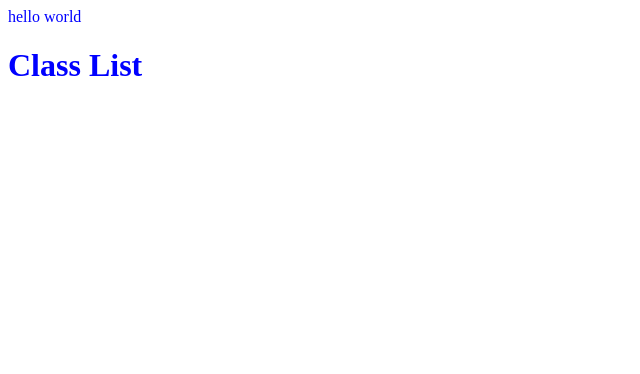
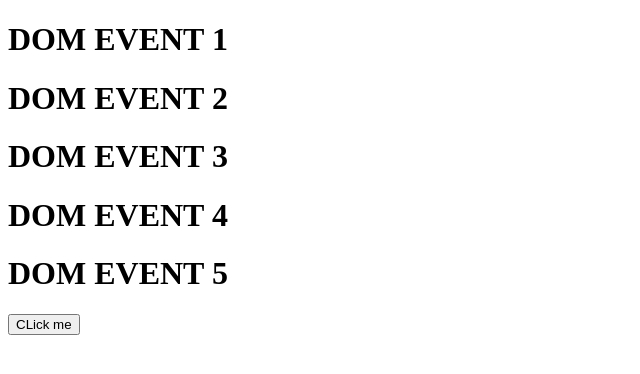
Before and after one commit to mycvlnn/music-player, a plain HTML site: page index.html in a window 1280 px wide. Shown: the whole page, without its empty margins (0-640 px from the left). Drawn offline with Linux system fonts and the light colour scheme.

Commit message:
DOM event in Javascript

```diff
--- a/index.html
+++ b/index.html
@@ -18,10 +18,27 @@
 </head>
 
 <body>
-    <div class="box box-2 box-3">
-        hello world
-        <h1>Class List</h1>
+    <div class="box">
+        <h1>DOM EVENT 1</h1>
     </div>
+    <div class="box">
+        <h1>DOM EVENT 2</h1>
+    </div>
+    <div class="box">
+        <h1>DOM EVENT 3 </h1>
+    </div>
+    <div class="box">
+        <h1>DOM EVENT 4</h1>
+    </div>
+    <div class="box">
+        <h1>DOM EVENT 5</h1>
+    </div>
+    <button onclick="clickHandler()">CLick me</button>
+    <script>
+        function clickHandler() {
+            alert('click me')
+        }
+    </script>
     <script src="main.js"></script>
 </body>
 
--- a/main.js
+++ b/main.js
@@ -1,35 +1,11 @@
-// classList property
+// DOM Event
+// 1. Attribute events => done bên file html
+// 2. Assign event using the HTML DOM
 
-// add
-// contains
-// remove
-// toggle
+const boxElements = document.querySelectorAll(".box");
 
-const boxElement = document.querySelector(".box");
-const classList = boxElement.classList;
-console.log({ classList });
-
-const valueClassList = classList.value;
-console.log({ valueClassList }); // "box box-2 box-3"
-
-// 1. add: Thêm một hoặc nhiều class vào trong element
-classList.add("red", "blue");
-
-// 2. contains: check một class có tồn tại trong element này hay không?
-
-const checkClass = classList.contains("red");
-console.log({ checkClass }); // return true
-
-// 3. remove: Xoá một class ở bên trong một element. Nếu trong trường hợp không tồn tại class đó sẽ không có điều gì xảy ra cả
-
-// setTimeout(function () {
-//   classList.remove("blue");
-// }, 3000); // sau 3s xoá class blue đi => sẽ hiển thị màu đỏ
-
-// 4. toggle: Nếu trong trường hợp không có class trong element => add. Ngược lại sẽ remove
-
-// 4.1 chúng ta thử làm hiệu ứng nhấp nhánh xanh đỏ nhé:
-
-setInterval(() => {
-  classList.toggle("blue");
-}, 400);
+for (boxElement of boxElements) {
+  boxElement.onclick = function (e) {
+    console.log(e.target);
+  };
+}
```
